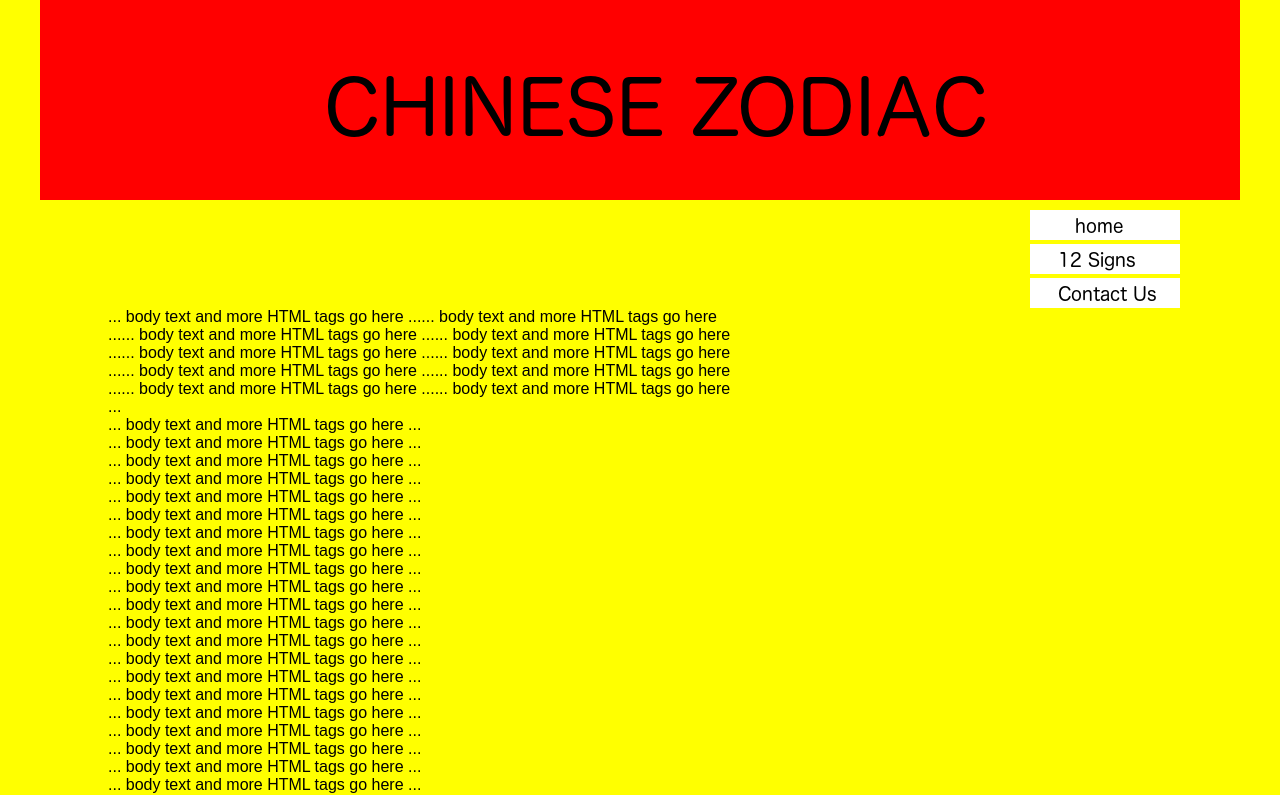
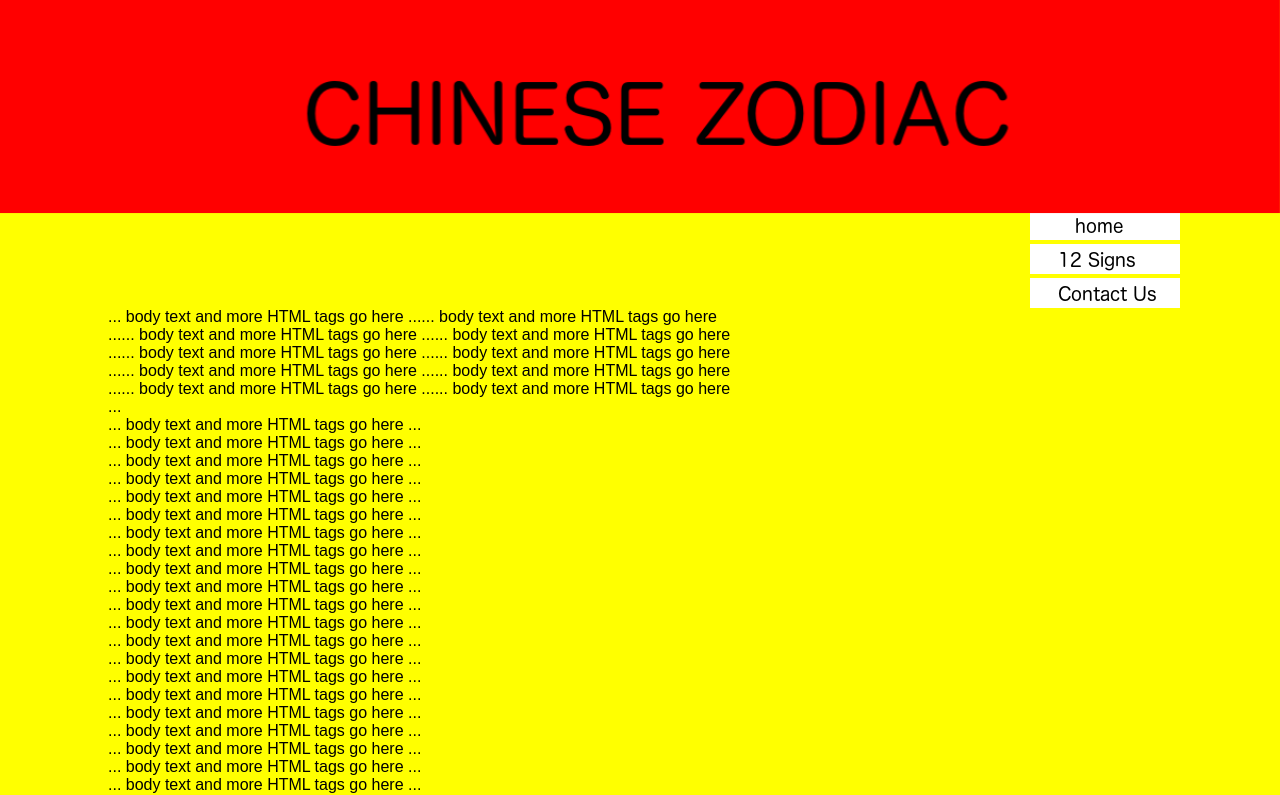
Before and after one commit to JonahMarshmello/WebDevZodiac, a plain HTML site: page index.html in a window 1280 px wide. Shown: the top 795 px of the page. Drawn offline with Linux system fonts and the light colour scheme.

Commit message:
Banner + navi positioning

```diff
--- a/ChineseZodiac.css
+++ b/ChineseZodiac.css
@@ -5,9 +5,9 @@ body {
 
 #banner img{
     position: fixed;
-    top: 0;
-    left: 50%;
-    margin-left: -600px;
+    width: 100%;
+    top: 0px;
+    left: 0px;
     z-index: 1;
 }
 
```
